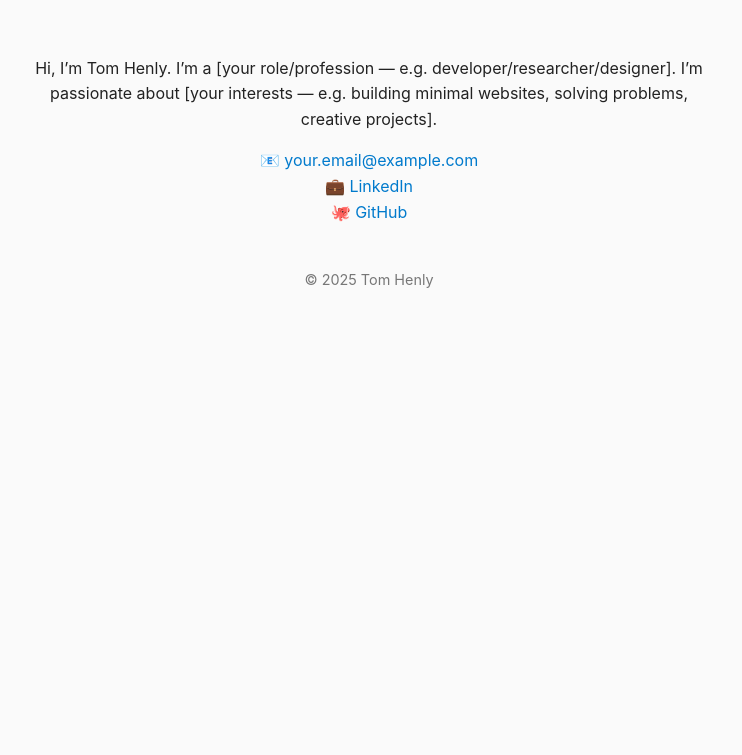
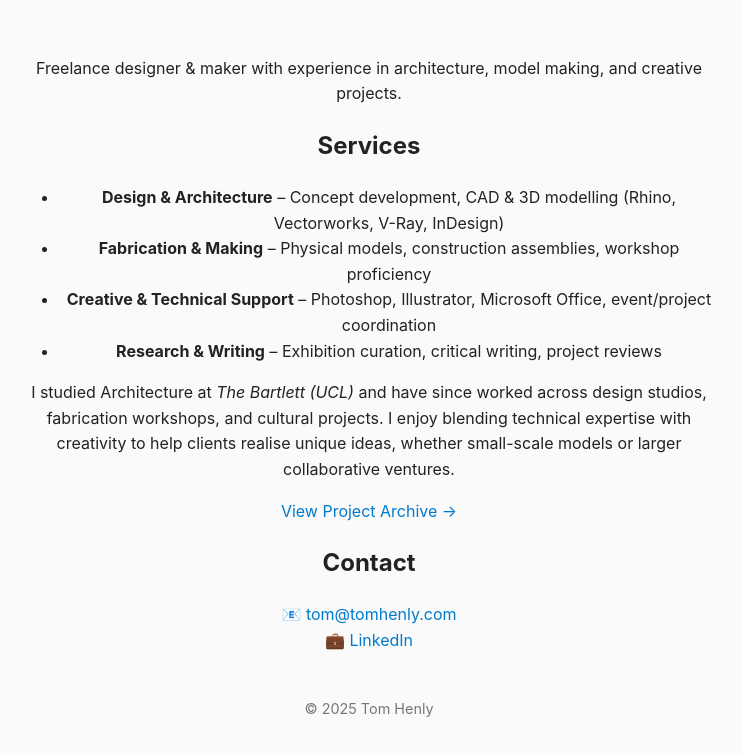
Before and after one commit to tomhenly/tomhenly.com, a plain HTML site: page index.html in a window 1280 px wide. Shown: the part 163-918 px from the top of the page, without its empty margins (271-1013 px from the left). Before the commit the page ends 800 px from the top, so only its background shows below. Drawn offline with Linux system fonts and the light colour scheme.

Commit message:
Update index.html

```diff
--- a/index.html
+++ b/index.html
@@ -8,19 +8,45 @@
 </head>
 <body>
   <main>
-    <!-- Typing animation target -->
+    <!-- Hero Section with Typing Animation -->
     <h1 id="typing-text"></h1>
-
-    <p>
-      Hi, I’m Tom Henly. I’m a [your role/profession — e.g. developer/researcher/designer].
-      I’m passionate about [your interests — e.g. building minimal websites, solving problems, creative projects].
+    <p class="tagline">
+      Freelance designer & maker with experience in architecture, model making, and creative projects.
     </p>
 
-    <p>
-      📧 <a href="mailto:your.email@example.com">your.email@example.com</a><br/>
-      💼 <a href="https://www.linkedin.com/in/yourusername/" target="_blank">LinkedIn</a><br/>
-      🐙 <a href="https://github.com/yourusername" target="_blank">GitHub</a>
-    </p>
+    <!-- Skills Section -->
+    <section class="skills">
+      <h2>Services</h2>
+      <ul>
+        <li><strong>Design & Architecture</strong> – Concept development, CAD & 3D modelling (Rhino, Vectorworks, V-Ray, InDesign)</li>
+        <li><strong>Fabrication & Making</strong> – Physical models, construction assemblies, workshop proficiency</li>
+        <li><strong>Creative & Technical Support</strong> – Photoshop, Illustrator, Microsoft Office, event/project coordination</li>
+        <li><strong>Research & Writing</strong> – Exhibition curation, critical writing, project reviews</li>
+      </ul>
+    </section>
+
+    <!-- About Section -->
+    <section class="about">
+      <p>
+        I studied Architecture at <em>The Bartlett (UCL)</em> and have since worked across design studios,
+        fabrication workshops, and cultural projects. I enjoy blending technical expertise with creativity
+        to help clients realise unique ideas, whether small-scale models or larger collaborative ventures.
+      </p>
+    </section>
+
+    <!-- Archive Link -->
+    <section class="archive">
+      <a href="archive.html" class="button">View Project Archive →</a>
+    </section>
+
+    <!-- Contact Section -->
+    <section class="contact">
+      <h2>Contact</h2>
+      <p>
+        📧 <a href="mailto:tom@tomhenly.com">tom@tomhenly.com</a><br/>
+        💼 <a href="https://www.linkedin.com/in/tomhenly" target="_blank">LinkedIn</a>
+      </p>
+    </section>
   </main>
 
   <footer>
```
